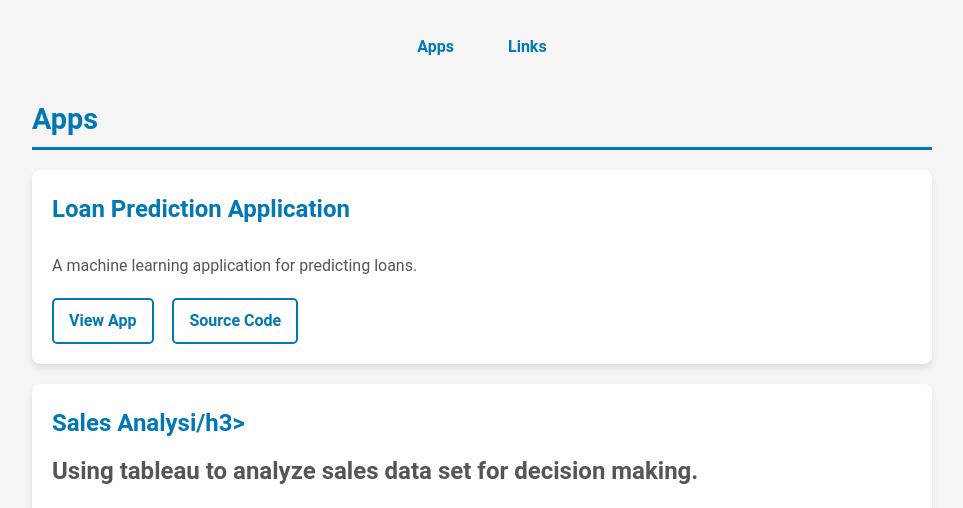
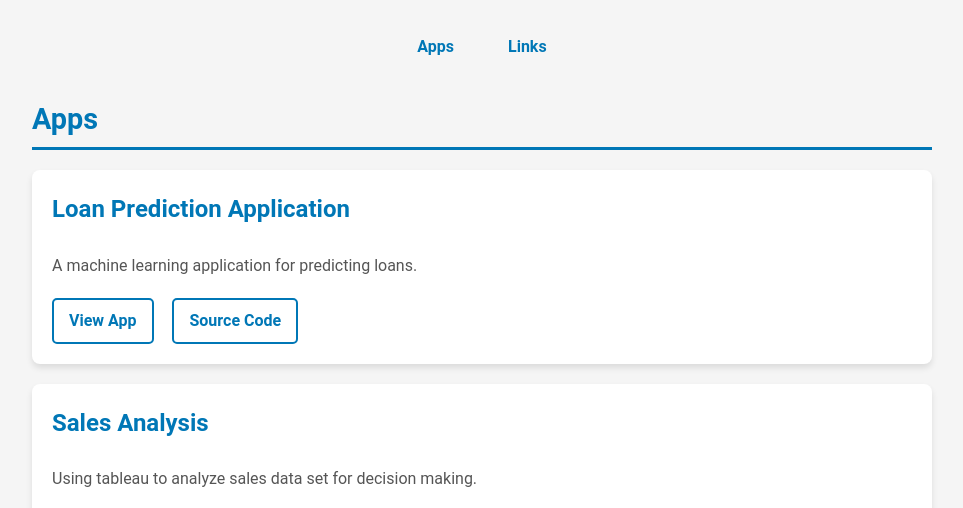
Before and after one commit to Ijeoma2025/ijeoma-portfoilio.github.io, a plain HTML site: page index.html in a window 1280 px wide. Shown: the part 235-743 px from the top of the page, without its empty margins (158-1121 px from the left). Drawn offline with Linux system fonts and the light colour scheme.

Commit message:
Update index.html

```diff
--- a/index.html
+++ b/index.html
@@ -34,7 +34,7 @@
 
             <!-- Sales Analysis -->
             <div class="app">
-                <h3>Sales Analysi/h3>
+                <h3>Sales Analysis</h3>
                 <p>
                     Using tableau to analyze sales data set for decision making.
                 </p>
```
